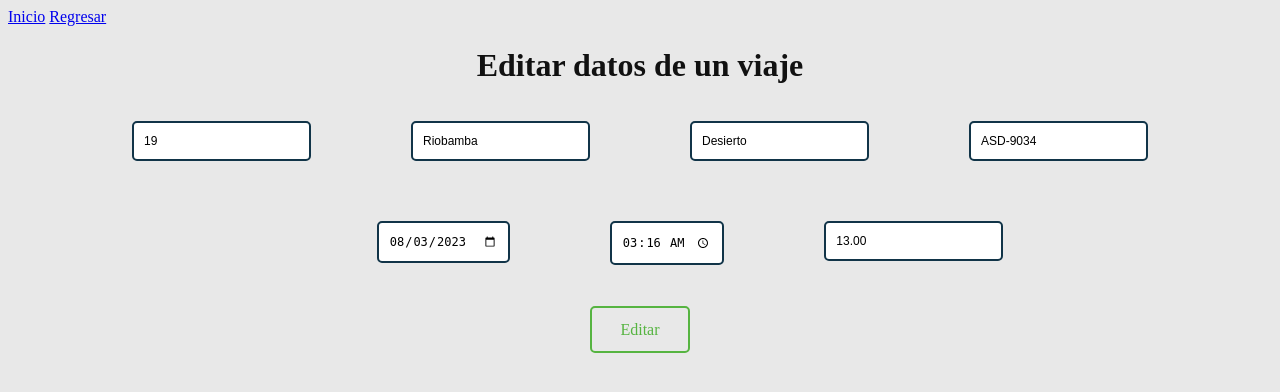
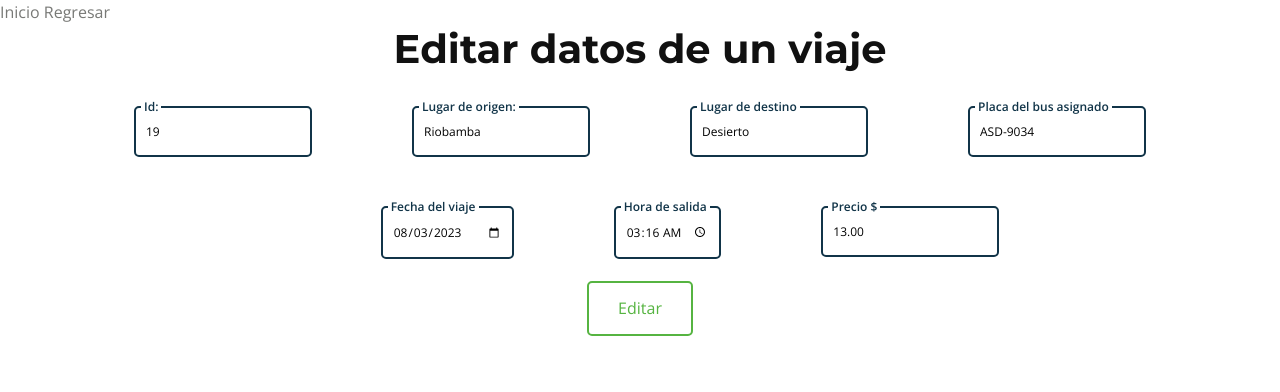
Before and after one commit to Gokruzk/book_fligths_travels, a PHP site: page /Proyecto/Modelo/editar_viaje.php?id_viaje=19 in a window 1280 px wide. Shown: the top 392 px of the page. Run offline with PHP 8.4, Linux system fonts and the light colour scheme; data comes from the database, SQL or seed files in the repository.

Commit message:
arreglado eso

```diff
--- a/CSS/estilos-admin.css
+++ b/CSS/estilos-admin.css
@@ -26,12 +26,12 @@ h1 {
     max-width: 240px;
 }
 
-.coolinput label.text {
+.coolinput label.textLabel {
     font-size: 0.75rem;
     color: #113448;
     font-weight: 700;
     position: relative;
-    top: 0.5rem;
+    top: 0.8rem;
     margin: 0 0 0 7px;
     padding: 0 3px;
     background: white;
--- a/Proyecto/Modelo/editar_viaje.php
+++ b/Proyecto/Modelo/editar_viaje.php
@@ -14,6 +14,18 @@ $sql = "SELECT *
     <meta name="viewport" content="width=device-width, initial-scale=1.0">
     <title>Document</title>
 
+    <link rel="stylesheet" href="../../CSS/estilos-admin.css">
+    <link href="https://fonts.googleapis.com/css?family=Montserrat:500,700&display=swap&subset=latin-ext"
+        rel="stylesheet">
+    <link href="https://fonts.googleapis.com/css?family=Open+Sans:400,400i,600&display=swap&subset=latin-ext"
+        rel="stylesheet">
+
+    <link href="../../CSS/bootstrap.css" rel="stylesheet">
+    <link href="../../CSS/fontawesome-all.css" rel="stylesheet">
+    <link href="../../CSS/swiper.css" rel="stylesheet">
+    <link href="../../CSS/magnific-popup.css" rel="stylesheet">
+    <link href="../../CSS/styles.css" rel="stylesheet">
+    <link href="../../CSS/Estilos.css" rel="stylesheet">
     <link rel="stylesheet" href="../../CSS/estilos-admin.css">
 </head>
 
@@ -37,14 +49,14 @@ while ($mostrar = mysqli_fetch_array($resultado)) {
 
         <div class="contenedor-inputs">
             <div class="coolinput">
-                <label for="input" class="text">Id:</label>
+                <label for="input" class="textLabel">Id:</label>
                 <input type="text" readonly value=<?php echo $mostrar['id_viaje'] ?> name="id_viaje" class="input"></input>
             </div>
 
             <div style="margin: 50px;"></div>
 
             <div class="coolinput">
-                <label for="input" class="text">Lugar de origen:</label>
+                <label for="input" class="textLabel">Lugar de origen:</label>
                 <input required type="text" value=<?php echo $mostrar['lugar_origen'] ?> placeholder="Origen"
                     name="lugar_origen" class="input"></input>
             </div>
@@ -52,7 +64,7 @@ while ($mostrar = mysqli_fetch_array($resultado)) {
             <div style="margin: 50px;"></div>
 
             <div class="coolinput">
-                <label for="input" class="text">Lugar de destino</label>
+                <label for="input" class="textLabel">Lugar de destino</label>
                 <input required type="text" value=<?php echo $mostrar['lugar_destino'] ?> placeholder="Destino"
                     class="input" name="lugar_destino"></input>
             </div>
@@ -60,7 +72,7 @@ while ($mostrar = mysqli_fetch_array($resultado)) {
             <div style="margin: 50px;"></div>
 
             <div class="coolinput">
-                <label for="input" class="text">Placa del bus asignado</label>
+                <label for="input" class="textLabel">Placa del bus asignado</label>
                 <input required type="text" title="Siga el patrón de placa, si tiene 3 dígitos anteponga el 0"
                     pattern="^([A-Z]{3})-[0-9]{4}$" value=<?php echo $mostrar['placa'] ?> placeholder="Placa"
                     name="placa_bus" class="input"></input>
@@ -70,7 +82,7 @@ while ($mostrar = mysqli_fetch_array($resultado)) {
             <div style="margin: 50px;"></div>
 
             <div class="coolinput">
-                <label for="input" class="text">Fecha del viaje</label>
+                <label for="input" class="textLabel">Fecha del viaje</label>
                 <input id="fecha" required type="date" value=<?php echo $mostrar['fecha'] ?> name="fecha_viaje"
                     class="input"></input>
             </div>
@@ -78,14 +90,14 @@ while ($mostrar = mysqli_fetch_array($resultado)) {
             <div style="margin: 50px;"></div>
 
             <div class="coolinput">
-                <label for="input" class="text">Hora de salida</label>
+                <label for="input" class="textLabel">Hora de salida</label>
                 <input required type="time" value=<?php echo $mostrar['hora'] ?> name="hora_salida" class="input"></input>
             </div>
 
             <div style="margin: 50px;"></div>
 
             <div class="coolinput">
-                <label for="input" class="text">Precio $</label>
+                <label for="input" class="textLabel">Precio $</label>
                 <input required type="number" value=<?php echo $mostrar['precio'] ?> min="1" step="0.01" class="input"
                     placeholder="0.00" name="precio_viaje" />
             </div>
```
Also changed, not shown: Proyecto/Modelo/editar_bus.php (+14 -2 lines), Proyecto/Vista/agregar_bus.php (+5 -4 lines), Proyecto/Vista/agregar_viaje.php (+6 -6 lines).
